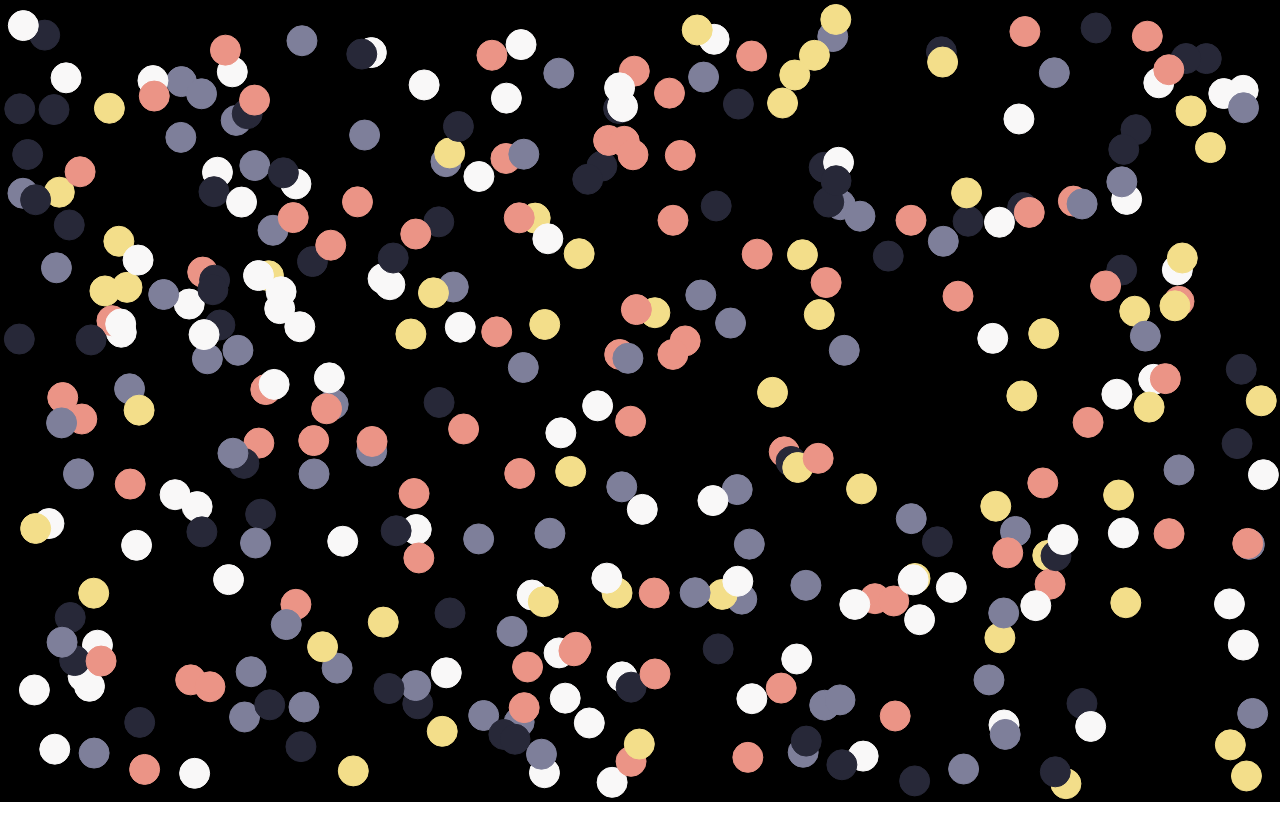
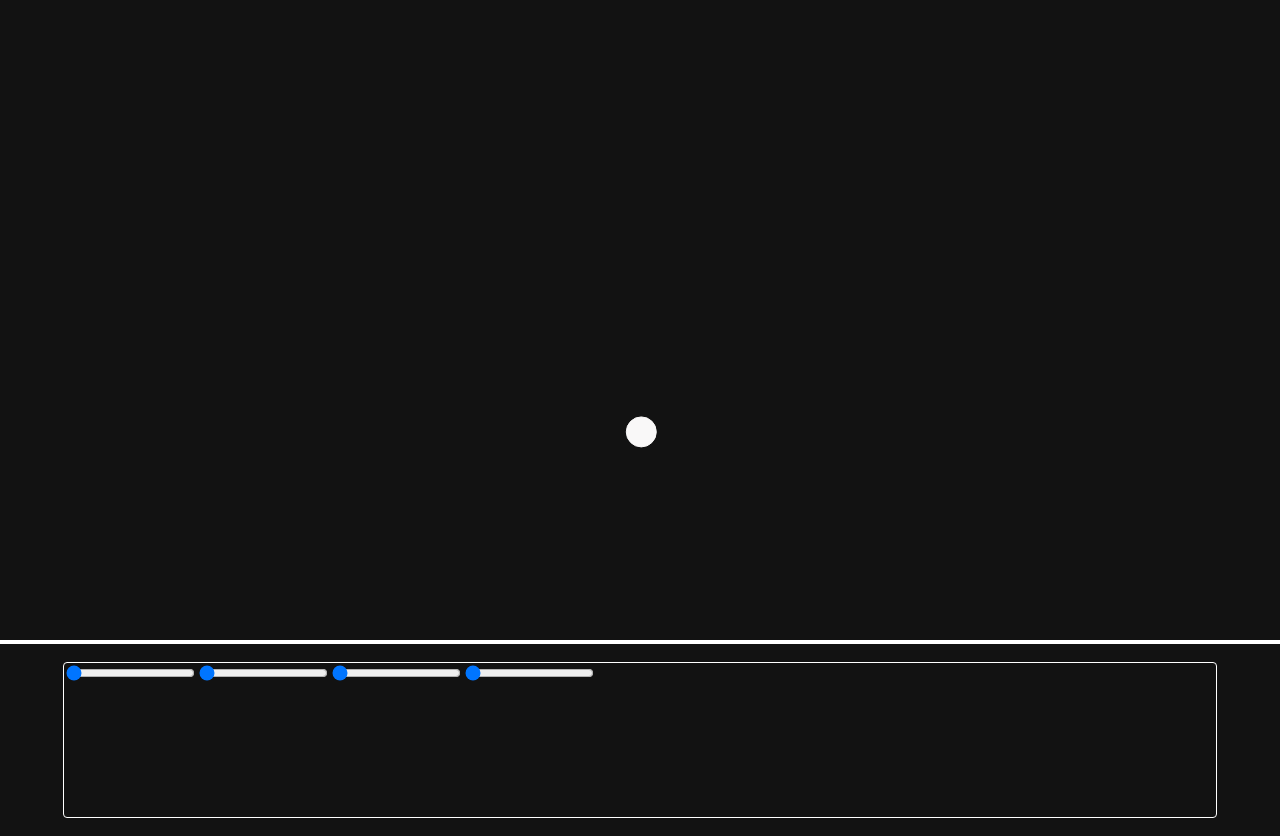
Before and after one commit to helloitsnaveen/Grav, a plain HTML site: page index.html in a window 1280 px wide. Before the commit the page ends 806 px from the top, so only its background shows below. Drawn offline with Linux system fonts and the light colour scheme.

Commit message:
begin adding sliders for user input values

```diff
--- a/circles_canvas.js
+++ b/circles_canvas.js
@@ -2,7 +2,7 @@ const canvas = document.querySelector('canvas');
 const c = canvas.getContext('2d');
 
 canvas.width = window.innerWidth;
-canvas.height = window.innerHeight;
+canvas.height = 80/100 * window.innerHeight;
 
 const mouse = {
     x: undefined,
@@ -16,7 +16,7 @@ addEventListener('mousemove', e => {
 
 addEventListener('resize', () => {
     canvas.width = innerWidth;
-    canvas.height = innerHeight;
+    canvas.height = 80/100 * innerHeight;
 
     program.init();
 });
@@ -28,7 +28,7 @@ document.addEventListener('keyup', (e) => {
 });
 
 class Circle {
-    constructor(posx, posy, dx, dy, minRad, maxRad, color) {
+    constructor(posx, posy, dx, dy, minRad, maxRad, fillColor) {
         this.posx = posx;
         this.posy = posy;
 
@@ -41,15 +41,15 @@ class Circle {
         this.minRad = minRad;
         this.maxRad = maxRad;
 
-        this.color = color;
+        this.fillColor = fillColor;
     };
 
     draw() {
         c.beginPath();
         c.arc(this.posx, this.posy, this.rad, 0, Math.PI * 2, false);
 
-        c.fillStyle = this.color;
-        c.strokeStyle = this.color;
+        c.fillStyle = this.fillColor;
+        c.strokeStyle = this.fillColor;
 
         c.fill();
         c.stroke();
@@ -61,7 +61,7 @@ class Circle {
             this.vel.x = -this.vel.x;
         };
 
-        if (this.posy + this.rad > innerHeight || this.posy - this.rad < 0) {
+        if (this.posy + this.rad > (80/100 * innerHeight) || this.posy - this.rad < 0) {
             this.vel.y = -this.vel.y;
         };
 
@@ -119,7 +119,7 @@ class Program {
     circle() {
         return ({
             x: Math.random() * (innerWidth - this.rad * 2) + this.rad,
-            y: Math.random() * (innerHeight - this.rad * 2) + this.rad,
+            y: Math.random() * ((80/100 * innerHeight) - this.rad * 2) + this.rad,
             vel: {
                 x: (Math.random() - 0.5) * this.speed,
                 y: (Math.random() - 0.5) * this.speed,
@@ -143,7 +143,7 @@ class Program {
 
     animate() {
         requestAnimationFrame(this.animate);
-        c.clearRect(0, 0, innerWidth, innerHeight);
+        c.clearRect(0, 0, innerWidth, (80/100 * innerHeight));
 
         for(let i = 0; i < this.circles.length; i++) {
             this.circles[i].update()
@@ -156,5 +156,8 @@ class Program {
     };
 };
 
-const program = new Program(350, 15, 85, 3);
+
+// final creation of run program, with parameters.
+// numCircles, minRad, maxRad, speed
+const program = new Program(1, 15, 85, 3);
 program.run();
--- a/index.html
+++ b/index.html
@@ -4,19 +4,29 @@
     <meta charset="UTF-8">
     <meta name="viewport" content="width=device-width, initial-scale=1.0">
     <title>JSProject</title>
-    <style type='text/css'>
-        canvas {
-            border: 1px solid black;
-            background-color: black;
-        }
+    <!-- <link href="styles.css" type='text/css' rel="stylesheet" /> -->
+    <link rel="stylesheet" href="stylesheets/styling.css" type="text/css">
+</head>
+<body style='margin: 0;'>
+    <canvas class='circle-canvas' style='background-color: #121212;'></canvas>
+    <script src='circles_canvas.js'></script>
 
-        body {
-            margin: 0;
-        }
-    </style>
-</head>
-<body>
-    <canvas></canvas>
-    <script src='circles_canvas.js'></script>
+    <div class='controls-container'>
+        <div class='sliders-container'>
+            <div class='num-circles-wrapper'>
+                <input type="range" min='1' max='100' value='1' id='num-circles-range'>
+            </div>
+            <div class='min-rad-wrapper'>
+                <input type="range" min='1' max='100' value='1' id='min-rad-range'>
+            </div>
+            <div class='max-rad-wrapper'>
+                <input type="range" min='1' max='100' value='1' id='max-rad-range'>
+            </div>
+            <div class='speed-wrapper'>
+                <input type="range" min='1' max='100' value='1' id='speed-range'>
+            </div>
+        </div>
+
+    </div>
 </body>
 </html>
--- /dev/null
+++ b/stylesheets/styling.css
@@ -0,0 +1,35 @@
+/* body {
+    margin: 0;
+    border: 1px solid white;
+}; */
+
+
+.controls-container {
+    display: flex;
+    align-items: center;
+    justify-content: center;
+
+    height: 15vw;
+    width: 100vw;
+
+    background-color: #121212;
+}
+
+.sliders-container {
+    display: flex;
+
+    height: 12vw;
+    width: 90vw;
+
+    border: 1px solid white;
+
+    border-radius: 4px;
+    transition-duration: 1s;
+}
+
+.sliders-container:hover {
+    border: 1px solid white;
+
+    border-radius: 10px;
+    transition-duration: 1s;
+}
```
